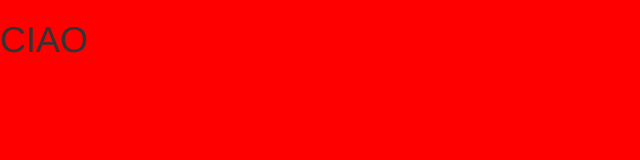
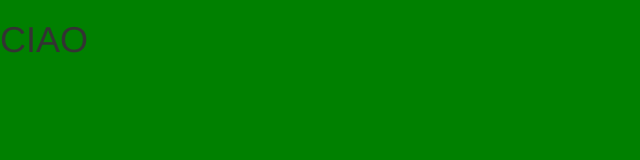
Before and after one commit to Danny-Brogno/html-css-bootstrap-freelancer, a plain HTML site: page index.html in a window 1280 px wide. Shown: the whole page, without its empty margins (0-640 px from the left). Drawn offline with nearby package versions, Linux system fonts and the light colour scheme.

Commit message:
Addition of details

```diff
--- /dev/null
+++ b/css/media-query.css
@@ -0,0 +1 @@
+@media all and ()
--- a/css/style.css
+++ /dev/null
@@ -1,3 +0,0 @@
-body {
-  background-color: red;
-}
--- a/index.html
+++ b/index.html
@@ -3,10 +3,21 @@
   <head>
     <meta charset="utf-8">
     <link rel="stylesheet" href="https://maxcdn.bootstrapcdn.com/bootstrap/3.3.7/css/bootstrap.min.css" integrity="sha384-BVYiiSIFeK1dGmJRAkycuHAHRg32OmUcww7on3RYdg4Va+PmSTsz/K68vbdEjh4u" crossorigin="anonymous">
-    <link rel="stylesheet" href="css/style.css">
+    <link rel="stylesheet" href="/css/media-query.css">
+    <link rel="stylesheet" href="style.css">
     <title>UN SITO INUTILE</title>
   </head>
+
   <body>
-    <h1>CIAO</h1>
+
+    <div class="container-fluid">
+
+      <div class="row row-no-gutter">
+        <h1>CIAO</h1>
+      </div>
+
+    </div>
+
   </body>
+
 </html>
--- /dev/null
+++ b/style.css
@@ -0,0 +1,10 @@
+* {
+  margin: 0;
+  padding: 0;
+  box-sizing: border-box;
+}
+
+body {
+  /* debug */
+  background-color: green;
+}
```
